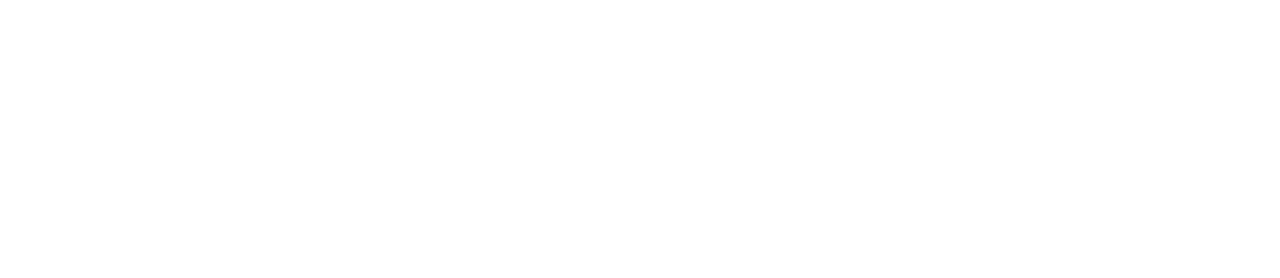
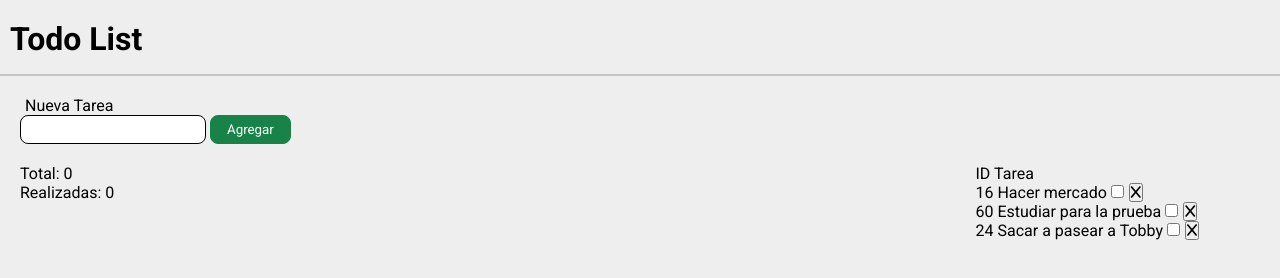
Before and after one commit to tyto-ovo/javascript_metodos_de_arreglos, a plain HTML site: page index.html in a window 1280 px wide. Drawn offline with Linux system fonts and the light colour scheme.

Commit message:
estructura lista html

```diff
--- a/assets/CSS/style.css
+++ b/assets/CSS/style.css
@@ -0,0 +1,72 @@
+@import url("https://fonts.googleapis.com/css2?family=Roboto:ital,wght@0,100;0,300;0,400;0,500;0,700;0,900;1,100;1,300;1,400;1,500;1,700;1,900&display=swap");
+
+/* color verde #178347 */
+
+* {
+  margin: 0px;
+  padding: 0px;
+  font-family: "Roboto", sans-serif;
+  box-sizing: border-box;
+}
+
+body {
+  background-color: #efeeef;
+}
+head {
+  display: flex;
+  align-items: center;
+  justify-content: center;
+}
+
+hr {
+  margin: 1em auto;
+  height: 2px;
+  background-color: #c4c5c5;
+  border: none;
+}
+.cabecera {
+  margin-top: 20px;
+  margin-left: 10px;
+}
+.container {
+  display: flex;
+  justify-content: space-between;
+  margin-left: 0px;
+  margin: 20px;
+  gap: 50px;
+}
+.ingresos {
+  margin: 20px;
+}
+.lista {
+  display: flex;
+  flex-direction: column;
+  justify-content: space-between;
+  margin-right: 5em;
+}
+#agregarTarea {
+  border: 1px solid #178347;
+  background-color: #178347;
+  padding: 6px 16px 6px 16px;
+  border-radius: 8px;
+  gap: 8px;
+  color: white;
+}
+#nuevaTarea {
+  padding: 6px 16px 6px 16px;
+  border-radius: 8px;
+  /*   box-shadow: none;
+  text-shadow: none; */
+  border: 1px solid black;
+}
+.pequeñoTitulo {
+  margin-left: 5px;
+}
+.lista li {
+  list-style-type: none;
+}
+.close {
+  cursor: pointer;
+  margin-left: 5px;
+  position: absolute;
+}
--- a/assets/JS/script.js
+++ b/assets/JS/script.js
@@ -0,0 +1,5 @@
+const tareas = [
+    {id: 16, descripcion: "Hacer Mercado", completado: false},
+    {id: 60, descripcion: "Estudiar para la prueba", completado: false},
+    {id: 24, descripcion: "Sacar a pasear a Tobby", completado: false},
+]
--- a/index.html
+++ b/index.html
@@ -5,9 +5,53 @@
     <meta name="viewport" content="width=device-width, initial-scale=1.0" />
     <title>Desafio Todo List, metodos de arreglos</title>
     <link rel="stylesheet" href="./assets/CSS/style.css" />
+    <script
+      src="https://kit.fontawesome.com/35cc9e3ca8.js"
+      crossorigin="anonymous"
+    ></script>
   </head>
   <body>
-
+    <head>
+      <h1 class="cabecera">Todo List</h1>
+      <hr />
+    </head>
+    <main>
+      <div class="ingresos">
+        <div><p class="pequeñoTitulo">Nueva Tarea</p></div>
+        <div class="tareas">
+          <input type="text" id="nuevaTarea" />
+          <button id="agregarTarea">Agregar</button>
+        </div>
+      </div>
+      <div class="container">
+        <div>
+          <p>Total: <span>0</span></p>
+          <p>Realizadas: <span>0</span></p>
+        </div>
+        <div class="lista">
+          <div><p>ID Tarea</p></div>
+          <div>
+            <ul>
+              <li>
+                16 Hacer mercado
+                <input type="checkbox" class="completado" />
+                <button class="close"><i class="fa-solid fa-x"></i></button>
+              </li>
+              <li>
+                60 Estudiar para la prueba
+                <input type="checkbox" class="completado" />
+                <button class="close"><i class="fa-solid fa-x"></i></button>
+              </li>
+              <li>
+                24 Sacar a pasear a Tobby
+                <input type="checkbox" class="completado" />
+                <button class="close"><i class="fa-solid fa-x"></i></button>
+              </li>
+            </ul>
+          </div>
+        </div>
+      </div>
+    </main>
 
     <script src="./assets/JS/script.js"></script>
   </body>
```
